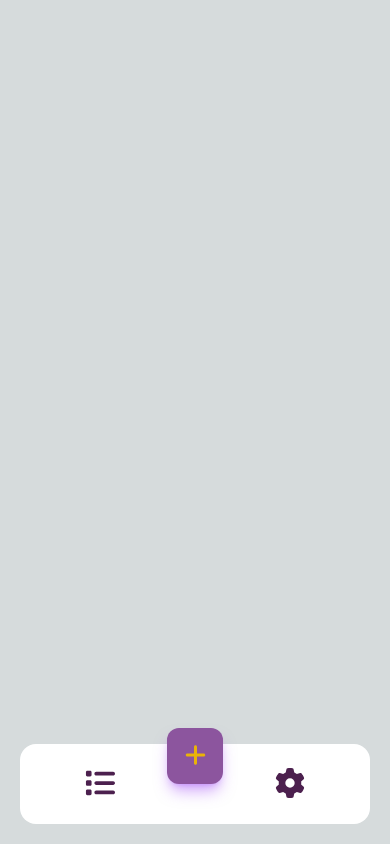
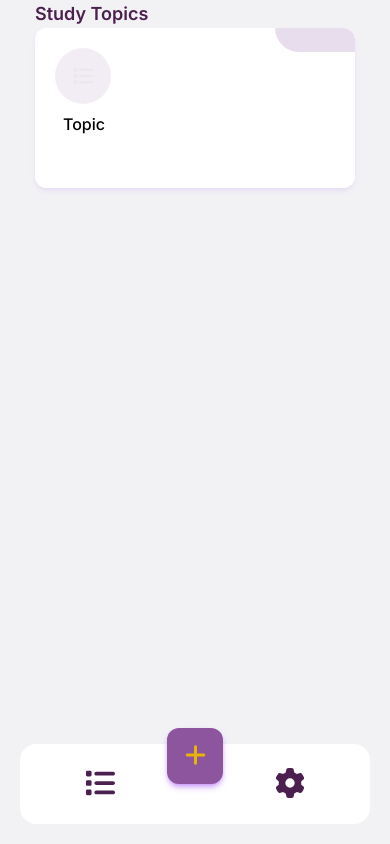
Before and after one commit to lingarner/plums, a Next.js app: page / in a window 390 px wide. Built offline with nearby package versions, Linux system fonts and the light colour scheme.

Commit message:
create topics and add button changed

```diff
--- /dev/null
+++ b/src/app/components/addButton.tsx
@@ -0,0 +1,13 @@
+import React from 'react';
+import Link from 'next/link';
+import { FontAwesomeIcon } from '@fortawesome/react-fontawesome';
+import { faList, faCog, faPlus } from '@fortawesome/free-solid-svg-icons';
+
+
+export default function AddButton() {
+  return (
+    <button className="shadow-md shadow-purple-500/50  bg-buttonColor text-yellow-500 h-14 w-14 rounded-xl">
+        <FontAwesomeIcon className = "text-2xl"icon={faPlus} />
+     </button>
+  );
+};
--- a/src/app/components/bottomMenu.tsx
+++ b/src/app/components/bottomMenu.tsx
@@ -2,6 +2,7 @@ import React from 'react';
 import Link from 'next/link';
 import { FontAwesomeIcon } from '@fortawesome/react-fontawesome';
 import { faList, faCog, faPlus } from '@fortawesome/free-solid-svg-icons';
+import AddButton from './addButton';
 
 
 export default function BottomMenu() {
@@ -15,9 +16,9 @@ export default function BottomMenu() {
             </Link>
           </li>
           <li className="relative">
-            <button className="absolute bottom-1/2 shadow-lg shadow-purple-500/50 left-1/2 transform -translate-x-1/2 bg-buttonColor text-yellow-500 h-14 w-14 rounded-xl">
-              <FontAwesomeIcon className = "text-2xl"icon={faPlus} />
-            </button>
+            <div className="absolute bottom-1/2  left-1/2 transform   -translate-x-1/2">
+            <AddButton/>
+            </div>
           </li>
           <li>
             <Link className="hover:text-gray-300 p-16" href="/">
--- a/src/app/components/datetime.tsx
+++ b/src/app/components/datetime.tsx
@@ -25,7 +25,7 @@ function CurrentDateTime(): JSX.Element {
   };
 
   return (
-    <div className='text-right fixed top-0 right-2 p-5 text-darkPlum font-semibold text-lg'>
+    <div className='text-right fixed top-0 right-2 p-5 text-darkPlum font-semibold text-md'>
       <p>{formatDate(currentDateTime)}</p>
       <p>{formatTime(currentDateTime)}</p>
     </div>
--- /dev/null
+++ b/src/app/components/imageGallery.tsx
@@ -0,0 +1,26 @@
+import React from "react";
+
+function ImageGallery() {
+  return (
+    <div className="flex overflow-hidden relative flex-col py-6 pr-20 pl-6 text-base leading-3 text-center whitespace-nowrap aspect-[0.99] max-w-[171px]">
+      <div className="bg-gray-200 absolute inset-0"></div>
+      <img
+        loading="lazy"
+        src="https://cdn.builder.io/api/v1/image/assets/TEMP/3152eeaff7a94f0ffb5a1676cf6410d914d524b16507a2906a64f978646fd007?apiKey=972b909c88a047a3bdbd2a879eeb0409&"
+        className="w-full aspect-square fill-indigo-500 fill-opacity-10"
+        alt="Gallery Image"
+      />
+      <header className="relative mt-5 font-extrabold text-indigo-950">
+        Personal
+      </header>
+      <div className="relative mt-2.5 font-semibold text-black text-opacity-60">
+        30 Files
+      </div>
+      <div className="relative mt-1.5 text-xs font-medium leading-3 text-black text-opacity-40">
+        Size: 56 MBs
+      </div>
+    </div>
+  );
+}
+
+export default ImageGallery;
--- /dev/null
+++ b/src/app/components/topic.tsx
@@ -0,0 +1,24 @@
+import React from 'react';
+import Link from 'next/link';
+import { FontAwesomeIcon } from '@fortawesome/react-fontawesome';
+import { faList } from '@fortawesome/free-solid-svg-icons';
+
+export default function Topic({topic}: {topic: string}) {
+  return (
+    <div className='relative bg-white shadow-md shadow-purple-500/10 sm:w-40 w-80 h-40 rounded-xl overflow-hidden'>
+
+      <div className="h-full bg-white relative">
+        {/* Top-right corner dip */}
+        <div className="absolute top-0 right-0 h-6 w-10 bg-white rounded-bl-full"></div>
+        <div className="absolute top-0 right-0 h-6 w-20 bg-buttonColor opacity-20 rounded-bl-full"></div>
+      </div>
+
+      <div className='flex flex-col pt-5 pl-5 z-1 absolute top-0 left-0 right-0 bottom-0'>
+        <div className='w-14 h-14 bg-buttonColor opacity-10 rounded-full flex items-center justify-center'>
+            <FontAwesomeIcon className="text-xl text-darkPlum" icon={faList} />
+        </div>
+        <h3 className='p-2 font-medium'>{topic}</h3>
+      </div>
+    </div>
+  );
+}
--- a/src/app/globals.css
+++ b/src/app/globals.css
@@ -11,13 +11,7 @@
 
 
 body {
-  color: rgb(var(--foreground-rgb));
-  background: linear-gradient(
-      to bottom,
-      transparent,
-      rgb(var(--background-end-rgb))
-    )
-    rgb(var(--background-start-rgb));
+  background-color: #f2f2f5;
 }
 
 @layer utilities {
--- a/src/app/page.tsx
+++ b/src/app/page.tsx
@@ -1,28 +1,43 @@
-'use client';
+'use client'
 import { useState, useEffect } from "react";
 import Image from "next/image";
 import BottomMenu from "./components/bottomMenu";
 import SideMenu from "./components/sideMenu";
+import AddButton from "./components/addButton";
+import Topic from "./components/topic";
 
 function Home() {
   const [isSmallScreen, setIsSmallScreen] = useState(false);
 
   useEffect(() => {
-
     const checkScreenSize = () => {
       setIsSmallScreen(window.innerWidth < 500);
     };
 
     window.addEventListener("resize", checkScreenSize);
-
     checkScreenSize();
 
     return () => window.removeEventListener("resize", checkScreenSize);
   }, []);
 
   return (
-    <main className="bg-gray-100">
-      {isSmallScreen? <BottomMenu /> : <SideMenu/>}
+    <main className="relative">
+      {isSmallScreen ? (
+        <BottomMenu />
+      ) : (
+        <>
+          <SideMenu />
+          <div className="absolute bottom-7 right-1 transform -translate-x-1/2">
+            <AddButton />
+          </div>
+        </>
+      )}
+      <div className="flex justify-center items-center sm:absolute sm:left-1/4 sm:top-24 lg:m-0">
+        <div>
+          <h2 className="text-lg font-semibold text-darkPlum">Study Topics</h2>
+          <Topic topic="Topic" />
+        </div>
+      </div>
     </main>
   );
 }
--- /dev/null
+++ b/src/app/topic/layout.tsx
@@ -0,0 +1,20 @@
+import type { Metadata } from "next";
+import { Inter } from "next/font/google";
+import "./globals.css";
+
+const inter = Inter({ subsets: ["latin"] });
+
+export const metadata: Metadata = {
+  title: "Topics",
+
+};
+
+export default function RootLayout({
+  children,
+}: Readonly<{
+  children: React.ReactNode;
+}>) {
+  return (
+
+  );
+}
--- /dev/null
+++ b/src/app/topic/page.tsx
@@ -0,0 +1,50 @@
+'use client';
+import { useState, useEffect } from "react";
+import Image from "next/image";
+import BottomMenu from "../components/bottomMenu";
+import SideMenu from "../components/sideMenu";
+import AddButton from "../components/addButton";
+import Topic from "../components/topic";
+
+
+function Home() {
+  const [isSmallScreen, setIsSmallScreen] = useState(false);
+
+  useEffect(() => {
+
+    const checkScreenSize = () => {
+      setIsSmallScreen(window.innerWidth < 500);
+    };
+
+    window.addEventListener("resize", checkScreenSize);
+
+    checkScreenSize();
+
+    return () => window.removeEventListener("resize", checkScreenSize);
+  }, []);
+
+  return (
+    <main>
+      {isSmallScreen?
+
+      <BottomMenu />
+      :
+      <>
+        <SideMenu/>
+        <div className="absolute bottom-7  right-1 transform -translate-x-1/2">
+        <AddButton/>
+        <div></div>
+        </div>
+      </>
+      }
+      <div className="absolute left-1/4 top-20">
+        <Topic/>
+      </div>
+
+
+
+    </main>
+  );
+}
+
+export default Home;
```
